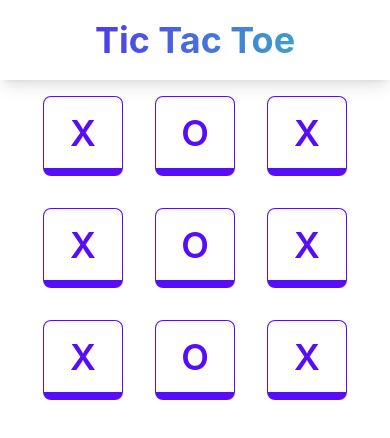
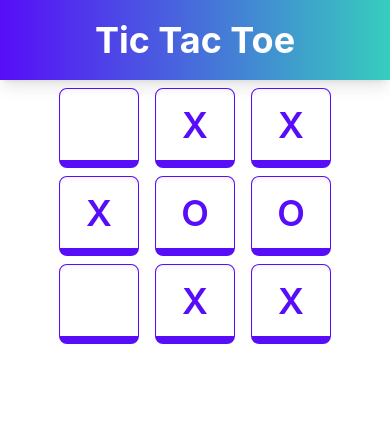
Before and after one commit to JhessReyes/tic-tac-toe, a React (Create React App) app: page / in a window 390 px wide. Shown: the top 438 px of the page. Built offline with nearby package versions, Linux system fonts and the light colour scheme.

Commit message:
responsive design

```diff
--- a/src/App.js
+++ b/src/App.js
@@ -14,7 +14,7 @@ function App() {
     null,
     null,
   ]);
-  const Defboard = ["X", "O", "X", "X", "O", "X", "X", "O", "X"];
+  const Defboard = ["", "X", "", "X", "O", "X", "X", "O", "X"];
 
   const handleClick = (i) => {
     console.log(i);
@@ -22,10 +22,10 @@ function App() {
 
   return (
     <div className="App">
-      <h1 className="title-game">
+      <h1 className="title-game bg-clip-text">
         Tic Tac Toe
       </h1>
-      <Board square={Defboard} onClick={handleClick} />
+      <Board className="bg-black" square={Defboard} onClick={handleClick} />
     </div>
   );
 }
--- a/src/components/Board.jsx
+++ b/src/components/Board.jsx
@@ -4,7 +4,7 @@ import Square from "./Square";
 function Board({ square, onClick }) {
   return (
     <>
-      <div className="">
+      <div className="flex items-center justify-center">
         <div className="flex-row">
           <Square value={square[0]} onClick={() => onClick(square[0])} />
           <Square value={square[1]} onClick={() => onClick(square[1])} />
--- a/src/components/Square.jsx
+++ b/src/components/Square.jsx
@@ -2,9 +2,9 @@ import React from "react";
 
 function Square({ value, onClick }) {
   return (
-    <button className="square" onClick={onClick}>
+    <div className="square flex items-center justify-center" onClick={onClick}>
       {value}
-    </button>
+    </div>
   );
 }
 
--- a/src/index.css
+++ b/src/index.css
@@ -17,7 +17,7 @@ code {
 
 @layer components {
   .square {
-    @apply border-primary items-center bg-white text-primary uppercase m-4 p-1.5 cursor-pointer;
+    @apply border-primary items-center bg-white text-primary uppercase m-2 p-1 cursor-pointer;
     @apply shadow-inner top-0 relative;
     @apply rounded-lg border-8 border-t border-r border-l;
     @apply hover:bg-primary hover:text-accent hover:shadow-accent hover:shadow-lg;
@@ -27,7 +27,7 @@ code {
   }
 
   .title-game {
-    @apply shadow-lg font-bold bg-clip-text bg-gradient-to-r from-primary to-accent text-transparent;
+    @apply shadow-lg hover:bg-clip-padding hover:text-white font-bold bg-clip-text bg-gradient-to-r from-primary to-accent text-transparent;
     @apply py-5 text-8xl;
     @apply text-4xl sm:text-6xl lg:text-6xl xl:text-8xl;
   }
```
